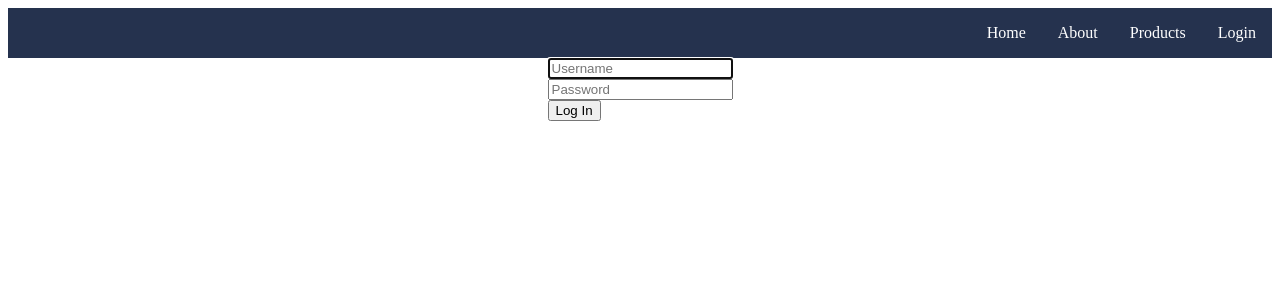
After one commit to laserfrog/cs50final_project, a Flask app: template templates/login.html in a window 1280 px wide. The commit adds this page. Shown: the top 300 px of the page. Run offline with Flask 2, Linux system fonts and the light colour scheme; the template is opened without the code that fills it, so the values that code supplies are empty; some libraries are stand-ins or nearby versions.

Commit message:
did a bunch

```diff
--- a/app.py
+++ b/app.py
@@ -1,10 +1,24 @@
 from flask import Flask, render_template, request
+from flask_session import Session
 import json
 import requests
 import sys
 from helpers import game_lookup
+from cs50 import SQL
+from werkzeug.security import check_password_hash, generate_password_hash
 
 app = Flask(__name__)
+
+app.config["TEMPLATES_AUTO_RELOAD"] = True
+
+
+# Session stuff
+app.config["SESSION_PERMANENT"] = False
+app.config["SESSION_TYPE"] = "filesystem"
+Session(app)
+
+# initilise the database
+db = SQL("sqlite:///game.db")
 
 
 @app.route("/", methods=["GET", "POST"])
@@ -21,3 +35,33 @@ def search():
     game_list = game_lookup(game_search)
 
     return render_template("searched.html", response=game_list)
+
+
+@app.route("/register", methods=["GET", "POST"])
+def register():
+    """ Registers the user"""
+    if request.method == "POST":
+        if not request.form.get("username"):
+            error = "Please provide a username"
+            return render_template("error.html", error=error)
+        elif not request.form.get("password"):
+            error = "Please provide a password"
+            return render_template("error.html", error=error)
+        elif request.form.get("password") != request.form.get("confirmation"):
+            error = "Passwords must match"
+            return render_template("error.html", error=error)
+        else:
+            username = request.form.get("username")
+            password = generate_password_hash(request.form.get("password"))
+            username_check = db.execute(
+                "SELECT * FROM user_login WHERE username = ?", username)
+            if username_check:
+                error = "There's already a user with that name"
+                return render_template("error.html", error=error)
+            else:
+                db.execute(
+                    "INSERT INTO user_login (username, hash) VALUES(?, ?)", username, password)
+                return_string = f"Thanks {username}! You are now registered."
+                return render_template("register.html", confirm=return_string)
+    else:
+        return render_template("register.html")
--- a/templates/layout.html
+++ b/templates/layout.html
@@ -9,10 +9,10 @@
     <title>{% block title %}{% endblock %}</title>
 </head>
 <ul class="navigation">
-    <li><a href="#">Home</a></li>
+    <li><a href="/">Home</a></li>
     <li><a href="#">About</a></li>
     <li><a href="#">Products</a></li>
-    <li><a href="#">Contact</a></li>
+    <li><a href="/login">Login</a></li>
 </ul>
 
 <body>
--- /dev/null
+++ b/templates/login.html
@@ -0,0 +1,21 @@
+{% extends "layout.html" %}
+
+{% block title %}
+Log In
+{% endblock %}
+
+{% block main %}
+<div class="main">
+    <form action="/login" method="post">
+        <div class="mb-3">
+            <input autocomplete="off" autofocus class="form-control mx-auto w-auto" id="username" name="username"
+                placeholder="Username" type="text">
+        </div>
+        <div class="mb-3">
+            <input class="form-control mx-auto w-auto" id="password" name="password" placeholder="Password"
+                type="password">
+        </div>
+        <button class="btn btn-primary" type="submit">Log In</button>
+    </form>
+</div>
+{% endblock %}
```
Also changed, not shown: templates/error.html (added, +11 -0 lines), templates/register.html (added, +23 -0 lines), game.db (added), 1 other file.
